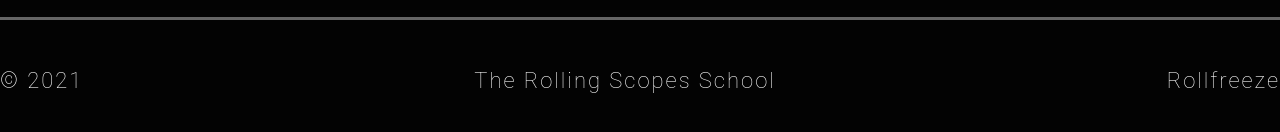
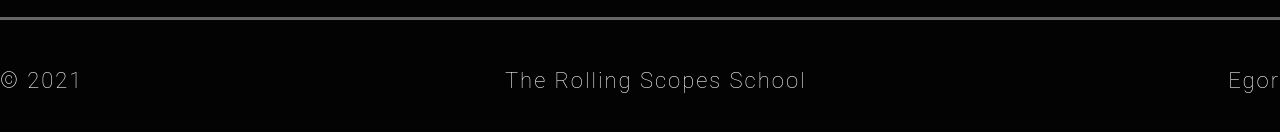
Before and after one commit to Rollfreeze/musem-for-delpoy, a plain HTML site: page index.html in a window 1280 px wide. Shown: the part 10035-10167 px from the top of the page. Drawn offline with Linux system fonts and the light colour scheme.

Commit message:
change: footer signs

```diff
--- a/index.html
+++ b/index.html
@@ -406,7 +406,7 @@
             <div class="end">
                 <div class="span-end">© 2021</div>
                 <div class="span-end">The Rolling Scopes School</div>
-                <div class="span-end">Rollfreeze</div>
+                <div class="span-end">Egor</div>
             </div>
         </div>
     </footer>
```
